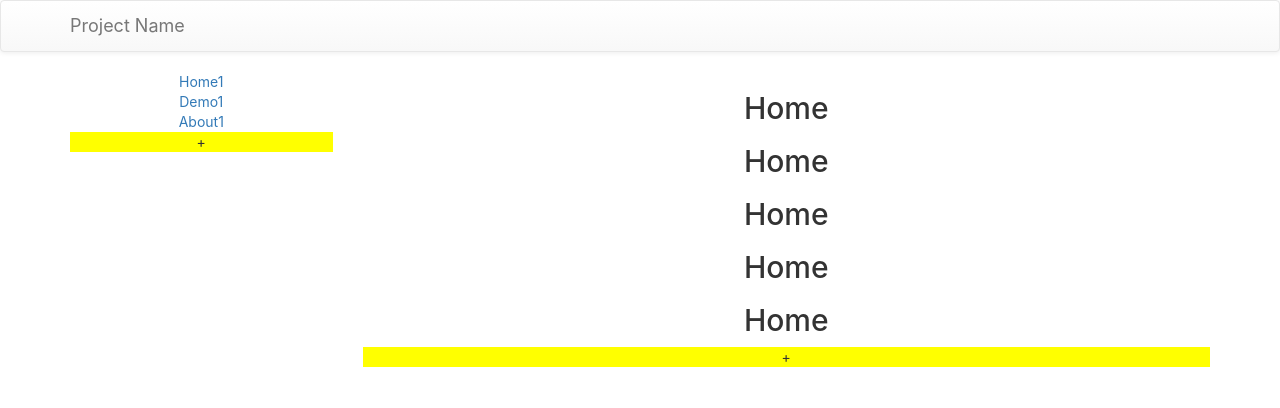
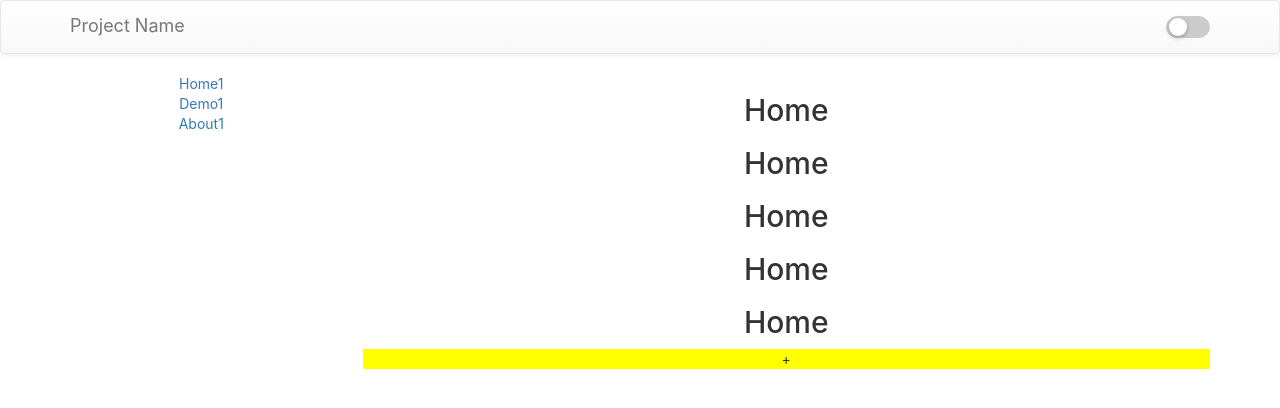
Before and after one commit to zhaolc90/create-react-site, a React app in the folder ui/: page / in a window 1280 px wide. Shown: the top 408 px of the page. Built offline with nearby package versions, Linux system fonts and the light colour scheme.

Commit message:
toggle dev  mode

```diff
--- a/ui/package.json
+++ b/ui/package.json
@@ -38,11 +38,12 @@
     "postcss-loader": "3.0.0",
     "postcss-preset-env": "6.0.6",
     "postcss-safe-parser": "4.0.1",
-    "react": "16.2.0",
+    "rc-switch": "1.8.0",
+    "react": "^16.2.0",
     "react-app-polyfill": "^0.1.3",
     "react-bootstrap": "^0.32.4",
     "react-dev-utils": "^6.0.4",
-    "react-dom": "16.2.0",
+    "react-dom": "^16.2.0",
     "react-loadable": "^5.5.0",
     "react-redux": "^5.0.7",
     "react-router": "^4.3.1",
--- a/ui/src/About.js
+++ b/ui/src/About.js
@@ -1,5 +1,4 @@
 import React from 'react';
-import PropTypes from 'prop-types';
 import {Button} from 'react-bootstrap'
 
 
--- a/ui/src/App.js
+++ b/ui/src/App.js
@@ -1,12 +1,13 @@
 import React, { Component } from 'react';
-import logo from './logo.svg';
 import Demo from './pages/Demo';
 import './App.css';
 import { BrowserRouter as Router, Route, Link } from "react-router-dom";
 import Loadable from 'react-loadable';
-import {Navbar, Nav, NavItem, NavDropdown, MenuItem,Grid,Row,Col} from 'react-bootstrap'
+import {Navbar, Nav, NavItem, Grid,Row,Col} from 'react-bootstrap'
 import {Provider} from "react-redux"
 import * as reducers from './reducers'
+// import {Switch} from 'antd'
+import Switch from 'rc-switch';
 import Navs  from './Menus'
 import {ADD_TODO} from './actions'
 import { combineReducers, createStore } from 'redux'
@@ -140,8 +141,10 @@ class App extends Component {
   constructor(props){
     super(props)
     this.state = {
+      devMode:false,
       menu:{}
     }
+    this.changeDevMode = this.changeDevMode.bind(this)
   }
   componentDidMount(){
     store.dispatch(addTodo('Learn about actions'))
@@ -158,7 +161,13 @@ class App extends Component {
       menu:menus
     })
   }
+  changeDevMode(checked){
+    this.setState({
+      devMode: checked
+    })
+  }
   render() {
+    const {devMode} = this.state
     return (
       <div className="App">
 				<Provider store={store}>
@@ -170,11 +179,16 @@ class App extends Component {
                     <Link className={"navbar-brand"}  to="/">Project Name</Link>
                 </Navbar.Brand>
               </Navbar.Header>
+              <Nav pullRight>
+                <NavItem>
+                  <Switch checked={devMode} onChange={this.changeDevMode}/>
+                </NavItem>
+              </Nav>
             </Navbar>
             <Grid>
               <Row className="show-grid">
                 <Col xs={12} md={3}>
-                <Navs menus={menusDemo}/>
+                  <Navs menus={menusDemo} devMode={devMode}/>
                 </Col>
                 <Col xs={12} md={9}>
                   <Route exact path="/" component={Home} />
--- a/ui/src/Menus.js
+++ b/ui/src/Menus.js
@@ -1,8 +1,5 @@
 import React from 'react';
-import PropTypes from 'prop-types';
-import { BrowserRouter as Router, Route, Link } from "react-router-dom";
-
-import { FontAwesomeIcon } from '@fortawesome/react-fontawesome'
+import { Link } from "react-router-dom";
 
 const propTypes = {};
 
@@ -12,7 +9,7 @@ const Add = (props) =>{
         <div
             style={{
                 width: "100%",
-                backgroundColor:"yellow"
+                backgroundColor:"aquamarine"
             }}
         >
             +
@@ -21,7 +18,7 @@ const Add = (props) =>{
 }
 export default class Nav extends React.Component {
     render() {
-        const {menus} = this.props
+        const {menus, devMode} = this.props
         return (
             <ul  style={{ listStyleType: "none",paddingInlineStart: 0}}>
               {menus.map(
@@ -32,9 +29,11 @@ export default class Nav extends React.Component {
                     </li>)
                   }
               )}
-              <li key={"add"}>
-                        <Add/>
-                </li>
+                {devMode
+                    ? <li key={"add"}>
+                              <Add/>
+                      </li>
+                    :null}
             </ul>
         );
     }
--- a/ui/src/index.js
+++ b/ui/src/index.js
@@ -1,5 +1,6 @@
 import React from 'react';
 import ReactDOM from 'react-dom';
+import "rc-switch/assets/index.css";
 import './index.css';
 import App from './App';
 import * as serviceWorker from './serviceWorker';
```
Also changed, not shown: 1 other file (tests, documents, lock files or other folders). Lines whose indentation alone changed are shown as unchanged.
